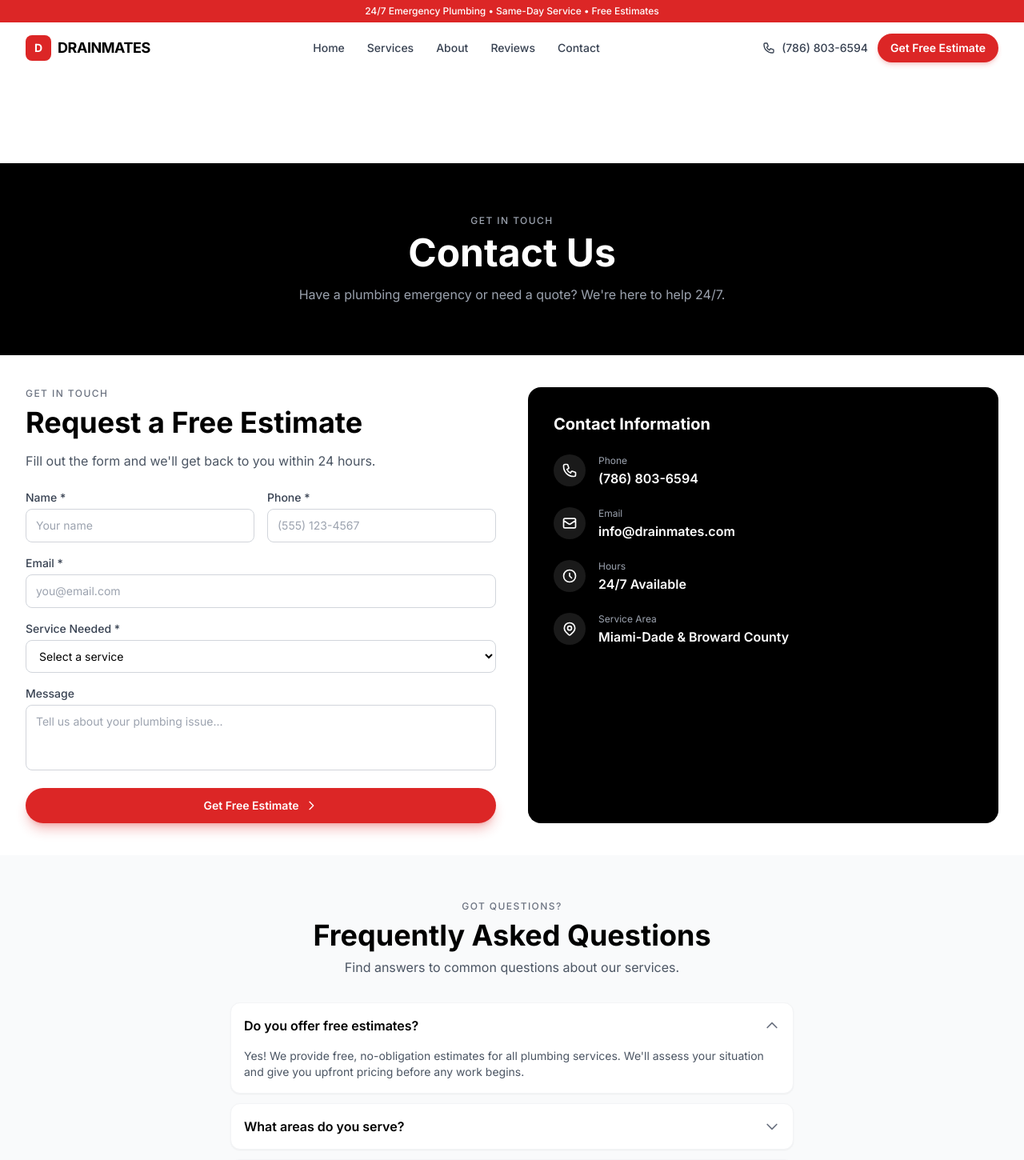
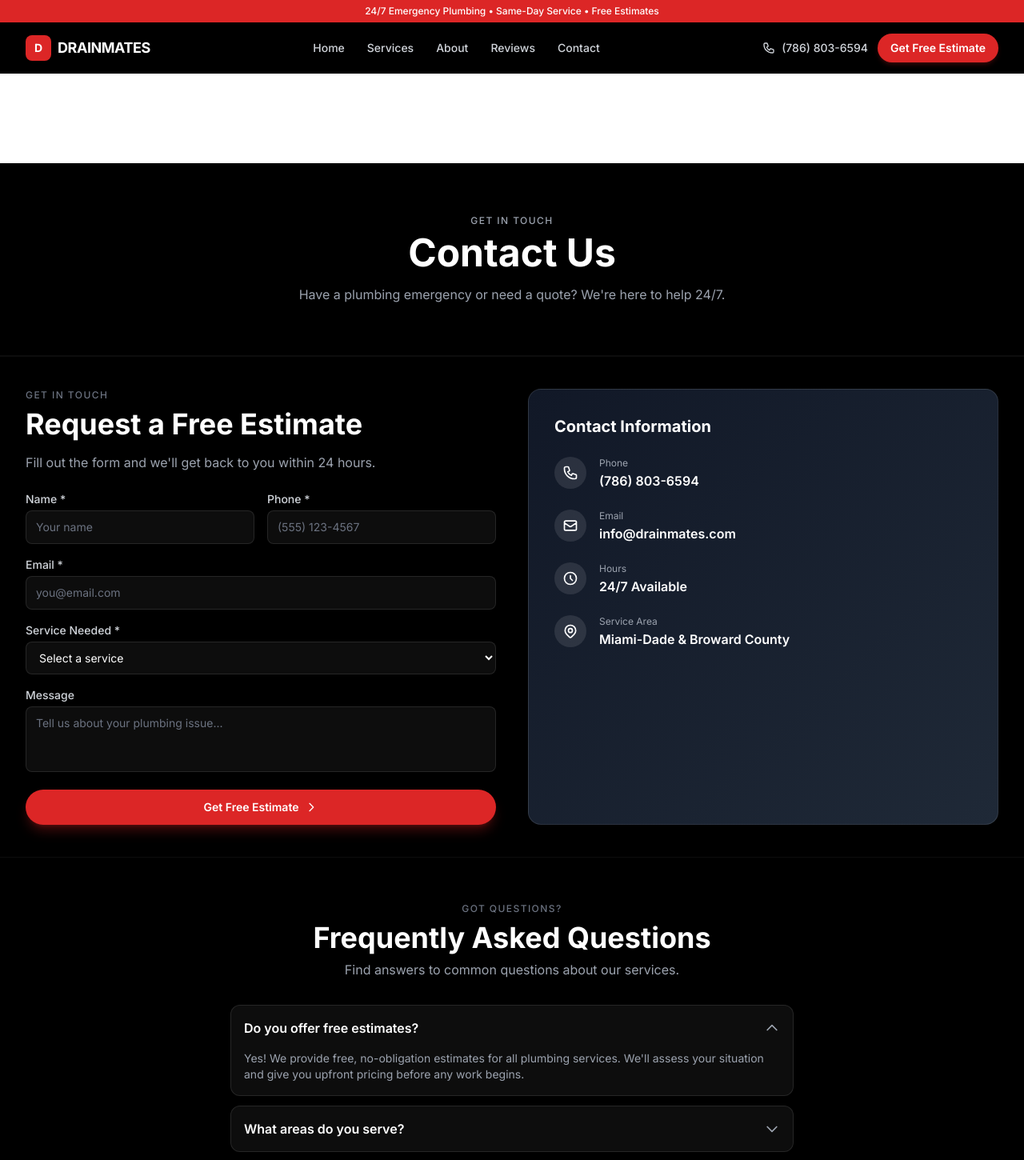
Before and after one commit to Expandingmind/Drainmates, a Next.js app: page /contact in a window 1280 px wide. Shown: the top 1450 px of the page at 80% size. Built offline with nearby package versions, Linux system fonts and the light colour scheme.

Commit message:
Change entire website background to black for cohesive dark theme

```diff
--- a/app/contact/page.tsx
+++ b/app/contact/page.tsx
@@ -8,9 +8,9 @@ export const metadata = {
 
 export default function ContactPage() {
   return (
-    <main className="min-h-screen">
+    <main className="min-h-screen bg-black">
       {/* Hero */}
-      <section className="bg-black text-white py-12 md:py-16">
+      <section className="bg-black text-white py-12 md:py-16 border-b border-white/5">
         <div className="max-w-7xl mx-auto px-4 sm:px-6 lg:px-8 text-center">
           <p className="text-gray-400 uppercase tracking-[0.12em] text-[10px] md:text-xs font-medium mb-2">
             Get In Touch
@@ -28,16 +28,16 @@ export default function ContactPage() {
       <ContactForm />
 
       {/* FAQ */}
-      <section className="py-10 md:py-14 bg-gray-50">
+      <section className="py-10 md:py-14 bg-black border-t border-white/5">
         <div className="max-w-3xl mx-auto px-4 sm:px-6 lg:px-8">
           <div className="text-center mb-6 md:mb-8">
             <p className="text-gray-500 uppercase tracking-[0.12em] text-[10px] md:text-xs font-medium mb-2">
               Got Questions?
             </p>
-            <h2 className="text-2xl sm:text-3xl md:text-4xl font-bold text-black mb-2">
+            <h2 className="text-2xl sm:text-3xl md:text-4xl font-bold text-white mb-2">
               Frequently Asked Questions
             </h2>
-            <p className="text-gray-600 text-sm md:text-base">
+            <p className="text-gray-400 text-sm md:text-base">
               Find answers to common questions about our services.
             </p>
           </div>
--- a/app/globals.css
+++ b/app/globals.css
@@ -14,6 +14,8 @@ html {
 
 body {
   font-family: var(--font-geist-sans);
+  background-color: #000;
+  color: #fff;
 }
 
 /* Custom animations */
--- a/components/ContactForm.tsx
+++ b/components/ContactForm.tsx
@@ -36,16 +36,16 @@ export default function ContactForm() {
   if (submitted) {
     return (
       <div className="text-center py-6 md:py-8">
-        <div className="w-12 h-12 md:w-16 md:h-16 bg-green-100 rounded-full flex items-center justify-center mx-auto mb-3 md:mb-4">
-          <svg className="w-6 h-6 md:w-8 md:h-8 text-green-600" fill="none" viewBox="0 0 24 24" stroke="currentColor">
+        <div className="w-12 h-12 md:w-16 md:h-16 bg-green-900/50 rounded-full flex items-center justify-center mx-auto mb-3 md:mb-4">
+          <svg className="w-6 h-6 md:w-8 md:h-8 text-green-400" fill="none" viewBox="0 0 24 24" stroke="currentColor">
             <path strokeLinecap="round" strokeLinejoin="round" strokeWidth={2} d="M5 13l4 4L19 7" />
           </svg>
         </div>
-        <h3 className="text-lg md:text-xl font-bold text-black mb-1 md:mb-2">Request Received!</h3>
-        <p className="text-gray-600 text-sm md:text-base mb-3 md:mb-4">We&apos;ll get back to you within 24 hours.</p>
+        <h3 className="text-lg md:text-xl font-bold text-white mb-1 md:mb-2">Request Received!</h3>
+        <p className="text-gray-400 text-sm md:text-base mb-3 md:mb-4">We&apos;ll get back to you within 24 hours.</p>
         <button
           onClick={() => setSubmitted(false)}
-          className="text-primary-600 font-semibold hover:underline text-sm"
+          className="text-primary-500 font-semibold hover:underline text-sm"
         >
           Submit another request
         </button>
@@ -54,7 +54,7 @@ export default function ContactForm() {
   }
 
   return (
-    <div id="contact-form" className="py-8 md:py-10 bg-white">
+    <div id="contact-form" className="py-8 md:py-10 bg-black border-t border-white/5">
       <div className="max-w-7xl mx-auto px-4 sm:px-6 lg:px-8">
         <div className="grid grid-cols-1 lg:grid-cols-2 gap-6 md:gap-10">
           {/* Form Side */}
@@ -62,17 +62,17 @@ export default function ContactForm() {
             <p className="text-gray-500 uppercase tracking-[0.12em] text-[10px] md:text-xs font-medium mb-2">
               Get In Touch
             </p>
-            <h2 className="text-2xl sm:text-3xl md:text-4xl font-bold text-black mb-3 md:mb-4">
+            <h2 className="text-2xl sm:text-3xl md:text-4xl font-bold text-white mb-3 md:mb-4">
               Request a Free Estimate
             </h2>
-            <p className="text-gray-600 text-sm md:text-base mb-4 md:mb-6">
+            <p className="text-gray-400 text-sm md:text-base mb-4 md:mb-6">
               Fill out the form and we&apos;ll get back to you within 24 hours.
             </p>
 
             <form onSubmit={handleSubmit} className="space-y-3 md:space-y-4">
               <div className="grid grid-cols-1 sm:grid-cols-2 gap-3 md:gap-4">
                 <div>
-                  <label htmlFor="name" className="block text-xs md:text-sm font-medium text-gray-700 mb-1">
+                  <label htmlFor="name" className="block text-xs md:text-sm font-medium text-gray-300 mb-1">
                     Name *
                   </label>
                   <input
@@ -82,12 +82,12 @@ export default function ContactForm() {
                     required
                     value={formData.name}
                     onChange={handleChange}
-                    className="w-full px-3 py-2 md:py-2.5 border border-gray-300 rounded-lg text-sm focus:ring-2 focus:ring-primary-500 focus:border-primary-500 transition-all"
+                    className="w-full px-3 py-2 md:py-2.5 bg-white/5 border border-white/10 rounded-lg text-sm text-white placeholder-gray-500 focus:ring-2 focus:ring-primary-500 focus:border-primary-500 transition-all"
                     placeholder="Your name"
                   />
                 </div>
                 <div>
-                  <label htmlFor="phone" className="block text-xs md:text-sm font-medium text-gray-700 mb-1">
+                  <label htmlFor="phone" className="block text-xs md:text-sm font-medium text-gray-300 mb-1">
                     Phone *
                   </label>
                   <input
@@ -97,14 +97,14 @@ export default function ContactForm() {
                     required
                     value={formData.phone}
                     onChange={handleChange}
-                    className="w-full px-3 py-2 md:py-2.5 border border-gray-300 rounded-lg text-sm focus:ring-2 focus:ring-primary-500 focus:border-primary-500 transition-all"
+                    className="w-full px-3 py-2 md:py-2.5 bg-white/5 border border-white/10 rounded-lg text-sm text-white placeholder-gray-500 focus:ring-2 focus:ring-primary-500 focus:border-primary-500 transition-all"
                     placeholder="(555) 123-4567"
                   />
                 </div>
               </div>
 
               <div>
-                <label htmlFor="email" className="block text-xs md:text-sm font-medium text-gray-700 mb-1">
+                <label htmlFor="email" className="block text-xs md:text-sm font-medium text-gray-300 mb-1">
                   Email *
                 </label>
                 <input
@@ -114,13 +114,13 @@ export default function ContactForm() {
                   required
                   value={formData.email}
                   onChange={handleChange}
-                  className="w-full px-3 py-2 md:py-2.5 border border-gray-300 rounded-lg text-sm focus:ring-2 focus:ring-primary-500 focus:border-primary-500 transition-all"
+                  className="w-full px-3 py-2 md:py-2.5 bg-white/5 border border-white/10 rounded-lg text-sm text-white placeholder-gray-500 focus:ring-2 focus:ring-primary-500 focus:border-primary-500 transition-all"
                   placeholder="you@email.com"
                 />
               </div>
 
               <div>
-                <label htmlFor="service" className="block text-xs md:text-sm font-medium text-gray-700 mb-1">
+                <label htmlFor="service" className="block text-xs md:text-sm font-medium text-gray-300 mb-1">
                   Service Needed *
                 </label>
                 <select
@@ -129,11 +129,11 @@ export default function ContactForm() {
                   required
                   value={formData.service}
                   onChange={handleChange}
-                  className="w-full px-3 py-2 md:py-2.5 border border-gray-300 rounded-lg text-sm focus:ring-2 focus:ring-primary-500 focus:border-primary-500 transition-all bg-white"
+                  className="w-full px-3 py-2 md:py-2.5 bg-white/5 border border-white/10 rounded-lg text-sm text-white focus:ring-2 focus:ring-primary-500 focus:border-primary-500 transition-all"
                 >
-                  <option value="">Select a service</option>
+                  <option value="" className="bg-gray-900">Select a service</option>
                   {SERVICES.map((service) => (
-                    <option key={service.id} value={service.id}>
+                    <option key={service.id} value={service.id} className="bg-gray-900">
                       {service.title}
                     </option>
                   ))}
@@ -141,7 +141,7 @@ export default function ContactForm() {
               </div>
 
               <div>
-                <label htmlFor="message" className="block text-xs md:text-sm font-medium text-gray-700 mb-1">
+                <label htmlFor="message" className="block text-xs md:text-sm font-medium text-gray-300 mb-1">
                   Message
                 </label>
                 <textarea
@@ -150,7 +150,7 @@ export default function ContactForm() {
                   rows={3}
                   value={formData.message}
                   onChange={handleChange}
-                  className="w-full px-3 py-2 md:py-2.5 border border-gray-300 rounded-lg text-sm focus:ring-2 focus:ring-primary-500 focus:border-primary-500 transition-all resize-none"
+                  className="w-full px-3 py-2 md:py-2.5 bg-white/5 border border-white/10 rounded-lg text-sm text-white placeholder-gray-500 focus:ring-2 focus:ring-primary-500 focus:border-primary-500 transition-all resize-none"
                   placeholder="Tell us about your plumbing issue..."
                 />
               </div>
@@ -181,7 +181,7 @@ export default function ContactForm() {
           </div>
 
           {/* Contact Info Side */}
-          <div className="bg-black rounded-xl md:rounded-2xl p-5 md:p-8 text-white">
+          <div className="bg-gradient-to-br from-gray-900 to-gray-800 rounded-xl md:rounded-2xl p-5 md:p-8 text-white border border-white/10">
             <h3 className="text-lg md:text-xl font-bold mb-4 md:mb-6">Contact Information</h3>
 
             <div className="space-y-4 md:space-y-6">
--- a/components/FAQ.tsx
+++ b/components/FAQ.tsx
@@ -11,15 +11,15 @@ export default function FAQ() {
       {FAQ_ITEMS.map((item, index) => (
         <div
           key={index}
-          className="bg-white rounded-lg md:rounded-xl shadow-sm border border-gray-100 overflow-hidden"
+          className="bg-white/5 rounded-lg md:rounded-xl border border-white/10 overflow-hidden"
         >
           <button
             onClick={() => setOpenIndex(openIndex === index ? null : index)}
-            className="w-full px-4 py-3 md:py-4 flex items-center justify-between text-left hover:bg-gray-50 transition-colors"
+            className="w-full px-4 py-3 md:py-4 flex items-center justify-between text-left hover:bg-white/5 transition-colors"
           >
-            <span className="text-sm md:text-base font-semibold text-black pr-4">{item.question}</span>
+            <span className="text-sm md:text-base font-semibold text-white pr-4">{item.question}</span>
             <svg
-              className={`w-4 h-4 md:w-5 md:h-5 text-gray-500 flex-shrink-0 transition-transform duration-300 ${
+              className={`w-4 h-4 md:w-5 md:h-5 text-gray-400 flex-shrink-0 transition-transform duration-300 ${
                 openIndex === index ? 'rotate-180' : ''
               }`}
               fill="none"
@@ -32,7 +32,7 @@ export default function FAQ() {
           <div className={`overflow-hidden transition-all duration-300 ${
             openIndex === index ? 'max-h-48' : 'max-h-0'
           }`}>
-            <p className="px-4 pb-3 md:pb-4 text-gray-600 text-xs md:text-sm leading-relaxed">
+            <p className="px-4 pb-3 md:pb-4 text-gray-400 text-xs md:text-sm leading-relaxed">
               {item.answer}
             </p>
           </div>
--- a/components/Header.tsx
+++ b/components/Header.tsx
@@ -39,8 +39,8 @@ export default function Header() {
       {/* Main Header */}
       <header className={`sticky top-0 z-50 transition-all duration-300 ${
         isScrolled
-          ? 'bg-white/95 backdrop-blur-md shadow-sm'
-          : 'bg-white'
+          ? 'bg-black/95 backdrop-blur-md shadow-sm border-b border-white/10'
+          : 'bg-black'
       }`}>
         <div className="max-w-7xl mx-auto px-4 sm:px-6 lg:px-8">
           <div className="flex items-center justify-between h-14 md:h-16">
@@ -49,7 +49,7 @@ export default function Header() {
               <div className="w-7 h-7 md:w-8 md:h-8 bg-primary-600 rounded-lg flex items-center justify-center group-hover:scale-110 transition-transform">
                 <span className="text-white font-bold text-xs md:text-sm">D</span>
               </div>
-              <span className="text-black font-bold text-base md:text-lg tracking-tight">
+              <span className="text-white font-bold text-base md:text-lg tracking-tight">
                 DRAINMATES
               </span>
             </Link>
@@ -60,7 +60,7 @@ export default function Header() {
                 <Link
                   key={link.name}
                   href={link.href}
-                  className="text-gray-700 hover:text-primary-600 font-medium text-sm transition-colors relative group"
+                  className="text-gray-300 hover:text-primary-500 font-medium text-sm transition-colors relative group"
                 >
                   {link.name}
                   <span className="absolute -bottom-1 left-0 w-0 h-0.5 bg-primary-600 group-hover:w-full transition-all duration-300"></span>
@@ -72,7 +72,7 @@ export default function Header() {
             <div className="hidden lg:flex items-center gap-3">
               <a
                 href={`tel:${COMPANY_INFO.phone.replace(/[^0-9]/g, '')}`}
-                className="inline-flex items-center gap-2 text-gray-700 hover:text-primary-600 font-medium text-sm transition-colors"
+                className="inline-flex items-center gap-2 text-gray-300 hover:text-primary-500 font-medium text-sm transition-colors"
               >
                 <svg className="w-4 h-4" fill="none" viewBox="0 0 24 24" stroke="currentColor">
                   <path strokeLinecap="round" strokeLinejoin="round" strokeWidth={2} d="M3 5a2 2 0 012-2h3.28a1 1 0 01.948.684l1.498 4.493a1 1 0 01-.502 1.21l-2.257 1.13a11.042 11.042 0 005.516 5.516l1.13-2.257a1 1 0 011.21-.502l4.493 1.498a1 1 0 01.684.949V19a2 2 0 01-2 2h-1C9.716 21 3 14.284 3 6V5z" />
@@ -90,7 +90,7 @@ export default function Header() {
             {/* Mobile Menu Button */}
             <button
               onClick={() => setIsMobileMenuOpen(!isMobileMenuOpen)}
-              className="lg:hidden p-2 -mr-2 text-gray-700"
+              className="lg:hidden p-2 -mr-2 text-white"
               aria-label="Toggle menu"
             >
               <svg className="w-5 h-5" fill="none" viewBox="0 0 24 24" stroke="currentColor">
@@ -105,7 +105,7 @@ export default function Header() {
         </div>
 
         {/* Mobile Menu */}
-        <div className={`lg:hidden fixed inset-x-0 top-[86px] bottom-0 bg-white z-40 transition-all duration-300 ${
+        <div className={`lg:hidden fixed inset-x-0 top-[86px] bottom-0 bg-black z-40 transition-all duration-300 ${
           isMobileMenuOpen ? 'opacity-100 visible' : 'opacity-0 invisible pointer-events-none'
         }`}>
           <nav className="flex flex-col p-4 space-y-1">
@@ -114,7 +114,7 @@ export default function Header() {
                 key={link.name}
                 href={link.href}
                 onClick={() => setIsMobileMenuOpen(false)}
-                className={`text-gray-900 hover:text-primary-600 hover:bg-gray-50 font-semibold text-lg py-3 px-4 rounded-lg transition-all ${
+                className={`text-white hover:text-primary-500 hover:bg-white/5 font-semibold text-lg py-3 px-4 rounded-lg transition-all ${
                   isMobileMenuOpen ? 'translate-x-0 opacity-100' : 'translate-x-4 opacity-0'
                 }`}
                 style={{ transitionDelay: isMobileMenuOpen ? `${index * 50}ms` : '0ms' }}
@@ -123,10 +123,10 @@ export default function Header() {
               </Link>
             ))}
 
-            <div className="pt-3 mt-3 border-t border-gray-100 space-y-2.5">
+            <div className="pt-3 mt-3 border-t border-white/10 space-y-2.5">
               <a
                 href={`tel:${COMPANY_INFO.phone.replace(/[^0-9]/g, '')}`}
-                className="flex items-center justify-center gap-2 bg-gray-100 text-gray-900 px-4 py-2.5 rounded-full font-semibold text-base"
+                className="flex items-center justify-center gap-2 bg-white/10 text-white px-4 py-2.5 rounded-full font-semibold text-base"
               >
                 <svg className="w-4 h-4" fill="none" viewBox="0 0 24 24" stroke="currentColor">
                   <path strokeLinecap="round" strokeLinejoin="round" strokeWidth={2} d="M3 5a2 2 0 012-2h3.28a1 1 0 01.948.684l1.498 4.493a1 1 0 01-.502 1.21l-2.257 1.13a11.042 11.042 0 005.516 5.516l1.13-2.257a1 1 0 011.21-.502l4.493 1.498a1 1 0 01.684.949V19a2 2 0 01-2 2h-1C9.716 21 3 14.284 3 6V5z" />
```
Also changed, not shown: app/services/page.tsx (+8 -8 lines), components/About.tsx (+6 -6 lines), components/HowItWorks.tsx (+7 -7 lines), components/ServiceArea.tsx (+4 -4 lines), components/WhyChooseUs.tsx (+7 -7 lines).
